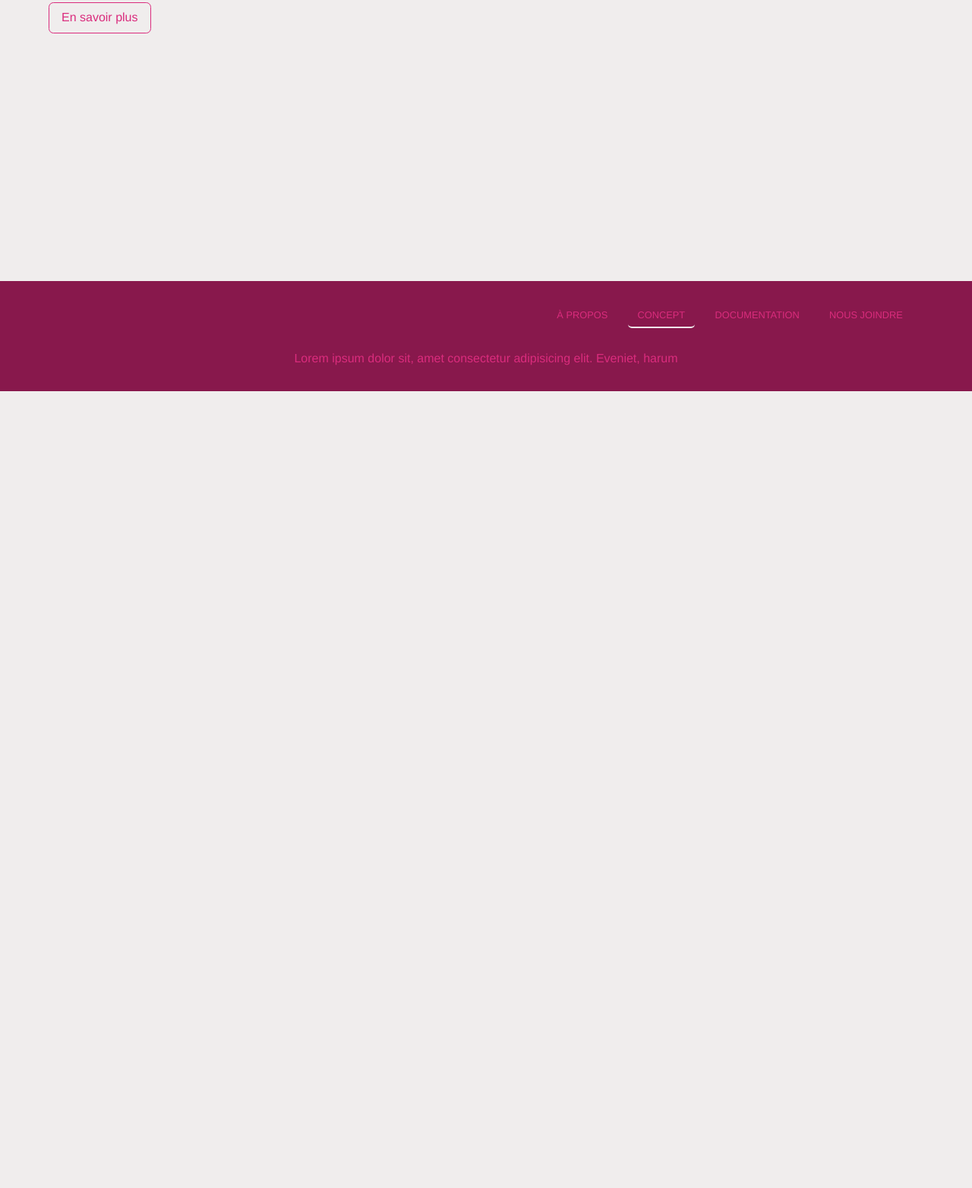
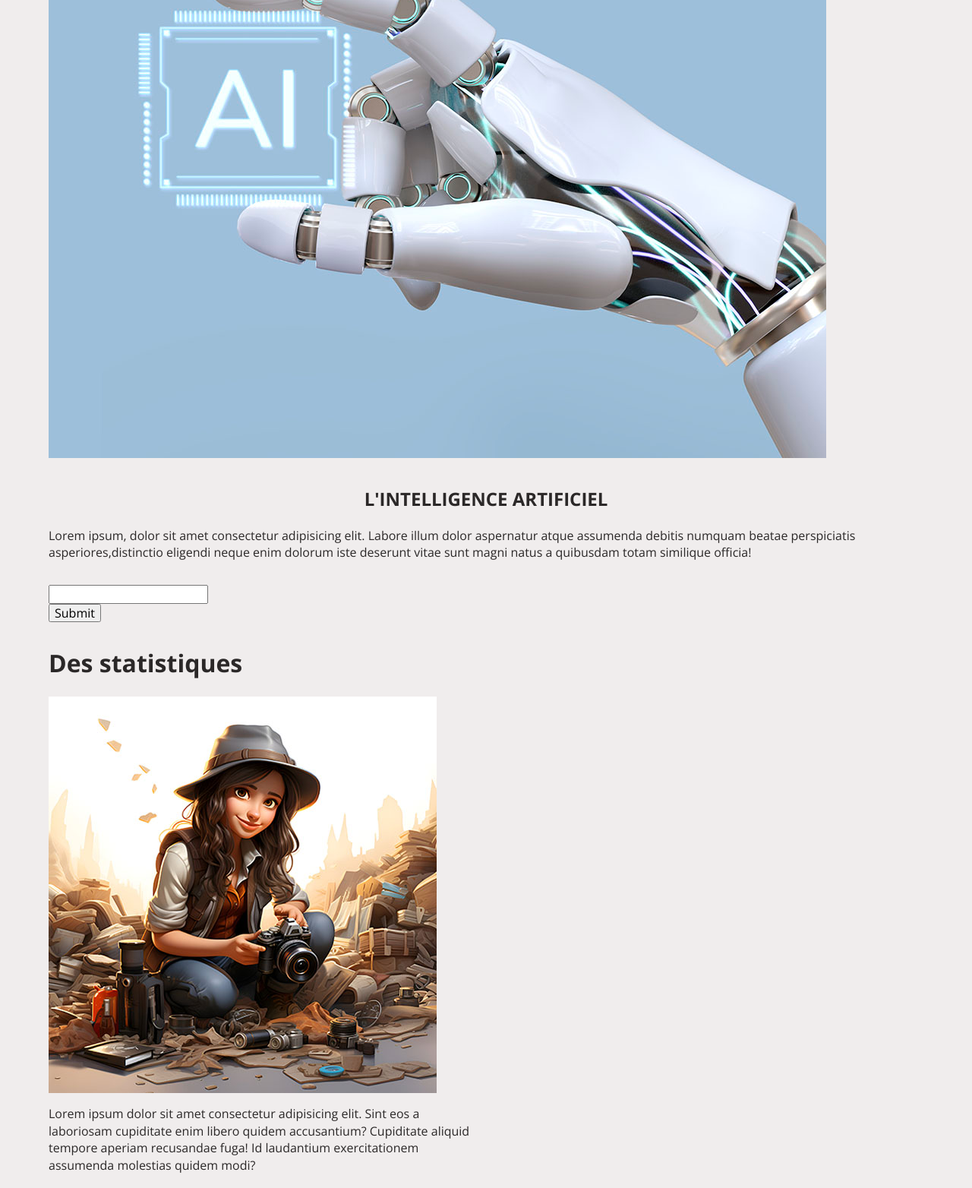
Before and after one commit to marieisafortin/fortin-marieisabelle-tp1-int-web-2, a plain HTML site: page index.html in a window 1280 px wide. Shown: the part 285-1849 px from the top of the page at 76% size. Before the commit the page ends 800 px from the top, so only its background shows below. Drawn offline with nearby package versions, Linux system fonts and the light colour scheme.

Commit message:
ajout image

```diff
--- a/index.html
+++ b/index.html
@@ -1,9 +1,12 @@
 <!DOCTYPE html>
 <html lang="fr">
+	<style>
+		@import url('https://fonts.googleapis.com/css2?family=Open+Sans:ital,wght@0,300..800;1,300..800&display=swap');
+		</style>
 
 <head>
 	<meta charset="utf-8" />
-	<title>Gabarit d'exercice</title>
+	<title>TP1</title>
 	<meta name="description" content="Exercice dans le cadre du cours Intégration des inferfaces web 2">
 	<meta name="viewport" content="width=device-width, initial-scale=1">
 	<link rel="stylesheet" href="style/css/normalize.css" />
@@ -14,7 +17,7 @@
 <body>
 	<header>
 		<div class="container header-content">
-			<h1><img class="logo" src="img/ai-chip-1024.jpg" alt=""></h1>
+			<h1><img class="logo" src="style/img/dark-circle.png" alt="dark circle"></h1>
 			<nav>
 				<ul class="nav-list">
 					<li class="nav-list__list-item"><a class="nav-list__link" href="#">À propos</a></li>
@@ -30,16 +33,42 @@
 	<main>
 		<div class="container">
 			<section class="section">
-				<img class="image-section1" src="" alt="image section1">
+				<img class="image-section" src="style/img/ai-chip-1024.jpg" alt="image section1">
 			</section>
+
 
 			<section class="section">
 				<h2>L'intelligence artificiel</h2>
 				<p>Lorem ipsum, dolor sit amet consectetur adipisicing elit. Labore illum dolor aspernatur atque assumenda
 				debitis numquam beatae perspiciatis asperiores,distinctio eligendi neque enim dolorum iste deserunt vitae sunt magni natus a quibusdam totam similique officia!</p>
-				<a class="section__btn" href="#">En savoir plus</a>
-			</section>
-		</div>
+				</section>
+
+
+				<section class="container-grid">
+					<form action="/action_page.php">
+						<input type="text" id="fname" name="fname" value=""><br>
+						<input type="submit" value="Submit">
+					  </form>
+				</section>
+
+
+				<section class="section">
+					<h1>Des statistiques</h1>
+					<div class="container-grid">
+						<div class="container-image">
+						<img class="image-section" src="style/img/girl-kodak.jpg" alt="imagesection2">
+						</div>
+						<div class="container-text">
+						<p>Lorem ipsum dolor sit amet consectetur adipisicing elit. Sint eos a laboriosam
+							cupiditate enim libero quidem accusantium? Cupiditate aliquid tempore aperiam recusandae fuga! Id laudantium
+							exercitationem assumenda molestias quidem modi?</p>
+						</div>
+					</div>
+
+				</div>
+
+				</section>
+
 	</main>
 	<footer>
 		<div class="container">
--- a/style/sass/_general.scss
+++ b/style/sass/_general.scss
@@ -1,5 +1,5 @@
 
-@use 'variables' as *;
+@use 'variables';
 @use 'placeholders';
 
 * {
--- a/style/sass/_main.scss
+++ b/style/sass/_main.scss
@@ -1,7 +1,7 @@
 
-@use "variables" as v;
+@use "variables" ;
 @use "placeholders";
-@use 'mixin' as m;
+@use 'mixin' ;
 
 .section {
     margin: 2em 0;
--- a/style/sass/_variables.scss
+++ b/style/sass/_variables.scss
@@ -1,6 +1,6 @@
-$btn-pad-std: 0.5em 1em;
+
 $btn-border-radius: 0.4em;
-$font-stack: Helvetica, sans-serif;
+$font-stack: Open Sans ;
 $primary-color: #f0eded;
 $secondary-color: #2b2828;
 $neutral-color: #d4d1d1;
```
Also changed, not shown: style/sass/_placeholders.scss (+2 -5 lines), style/sass/style.scss (+4 -4 lines), style/css/style.css, style/img/girl-kodak.jpg (added), 1 other file.
